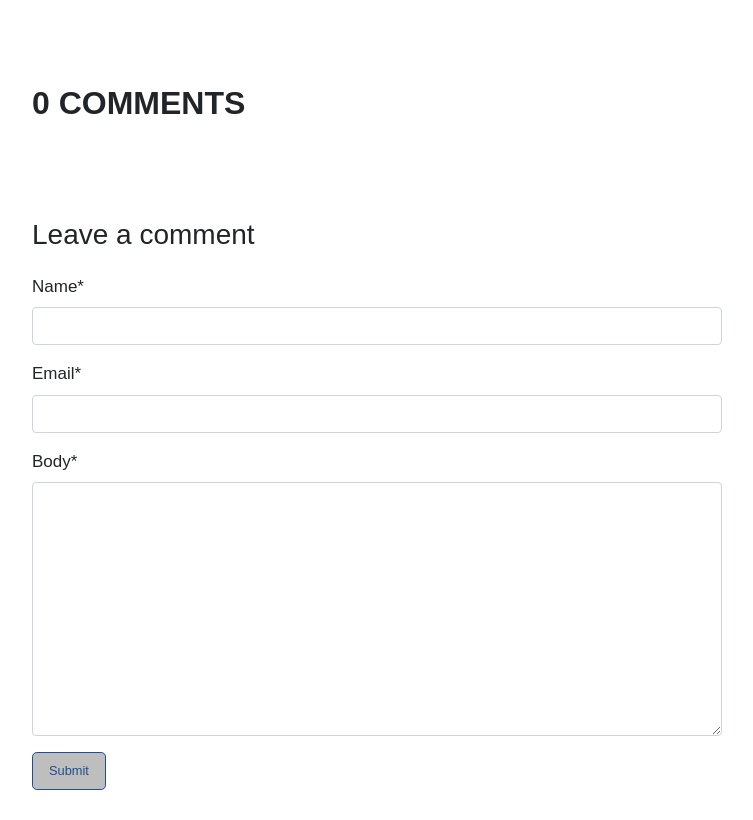
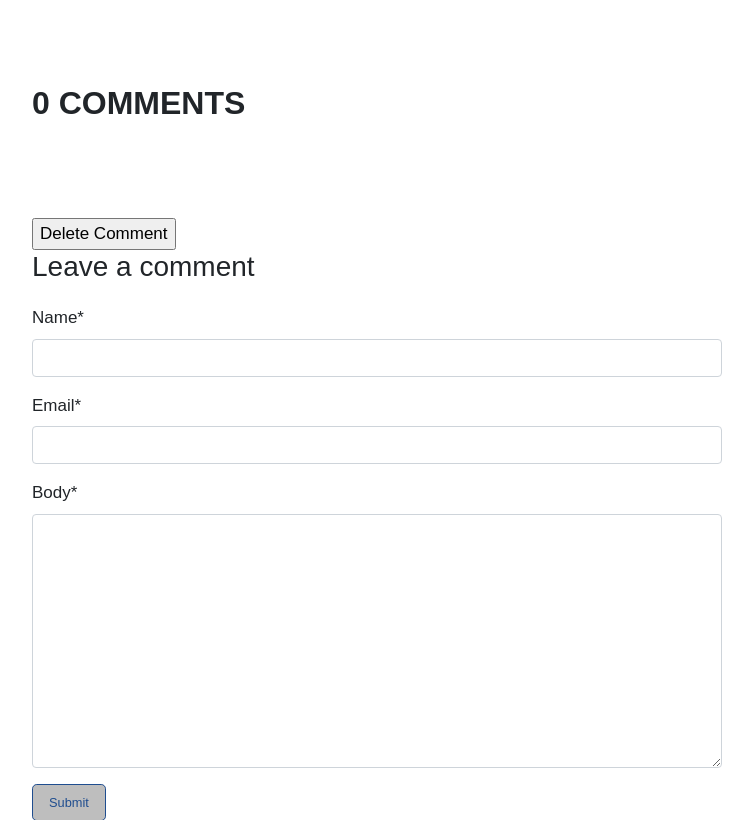
Before and after one commit to anthonyfdunphy/pp4-project, a Django app: a page that uses mysite/templates/post_detail.html in a window 1280 px wide. Shown: the part 951-1771 px from the top of the page, without its empty margins (73-826 px from the left). Run offline with Django 3.2, Linux system fonts and the light colour scheme; data comes from the database, SQL or seed files in the repository; both versions use the stored data as it was after the commit; some libraries are stand-ins or nearby versions; some web fonts are replaced.

Commit message:
django CRUD Functionality added

```diff
--- a/mysite/blog/models.py
+++ b/mysite/blog/models.py
@@ -1,6 +1,7 @@
 from django.db import models
 from django.contrib.auth.models import User
 from django.contrib.auth.models import AbstractUser
+
 
 STATUS =(
     (0,"Draft"),
--- a/mysite/blog/urls.py
+++ b/mysite/blog/urls.py
@@ -1,5 +1,5 @@
 from . import views
-from django.urls import path
+from django.urls import path, re_path
 
 urlpatterns = [
     path('', views.PostList.as_view(), name='home'),
@@ -10,6 +10,7 @@ urlpatterns = [
     path('contact', views.contact, name='contact'),
     path('login', views.login_request, name='login'),
     path('logout', views.logout_request, name = 'logout'),
+    path('delete_comment', views.delete_comment, name='delete_comment'),
     path('<slug:slug>/', views.post_detail, name='post_detail')
 ]
 
--- a/mysite/blog/views.py
+++ b/mysite/blog/views.py
@@ -1,5 +1,5 @@
 from django.views import generic
-from .models import Post
+from .models import Post, Comment
 from .forms import CommentForm
 from django.shortcuts import render, get_object_or_404, redirect
 from django.contrib.auth.forms import UserCreationForm
@@ -7,6 +7,8 @@ from django.contrib.auth.forms import AuthenticationForm #add this
 from django.contrib.auth import login, authenticate, logout
 from django.contrib import messages
 from django.template import loader
+from django.contrib.auth.models import User
+
 
 
 class PostList(generic.ListView):
@@ -72,6 +74,16 @@ def logout_request(request):
     return redirect("/home/")
 
 
+def delete_comment(request):
+    if request.method == 'POST':
+        # comment_name = request.POST.get('Kate')
+        comment = Comment.objects.get(name="Kate")
+        comment.delete()
+        return redirect('home')
+    else:
+        return HttpResponse("Method not allowed", status=405)
+
+
 def register(request):
     if request.method == 'POST':
         f = UserCreationForm(request.POST)
--- a/mysite/templates/post_detail.html
+++ b/mysite/templates/post_detail.html
@@ -42,6 +42,17 @@
           Your comment is awaiting moderation
         </div>
         {% else %}
+
+        <!-- <a <a href="{% url 'home' %}" class="btn btn-primary">DELETE</a> -->
+
+        <!-- This deletes the comment form the Django admin section -->
+        <form method="POST" action="{% url 'delete_comment' %}">
+          {% csrf_token %}
+          <input type="hidden" name="comment_id" value="{{ comment.id }}">
+          <input type="hidden" name="user_id" value="{{ user.id }}">
+          <input type="submit" value="Delete Comment">
+      </form>
+
         <h3>Leave a comment</h3>
         <form method="post" style="margin-top: 1.3em;">
           {{ comment_form | crispy }}
```
Also changed, not shown: mysite/db.sqlite3.
